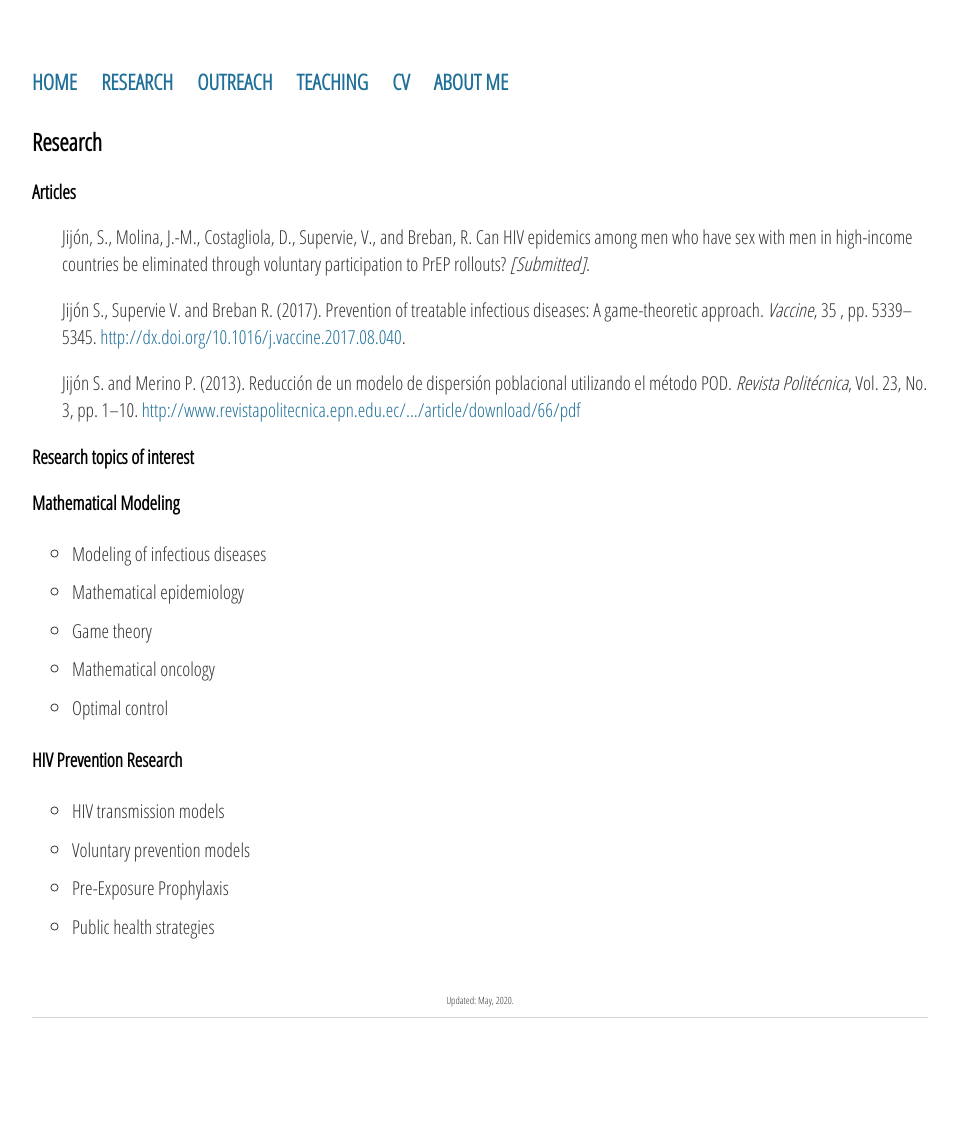
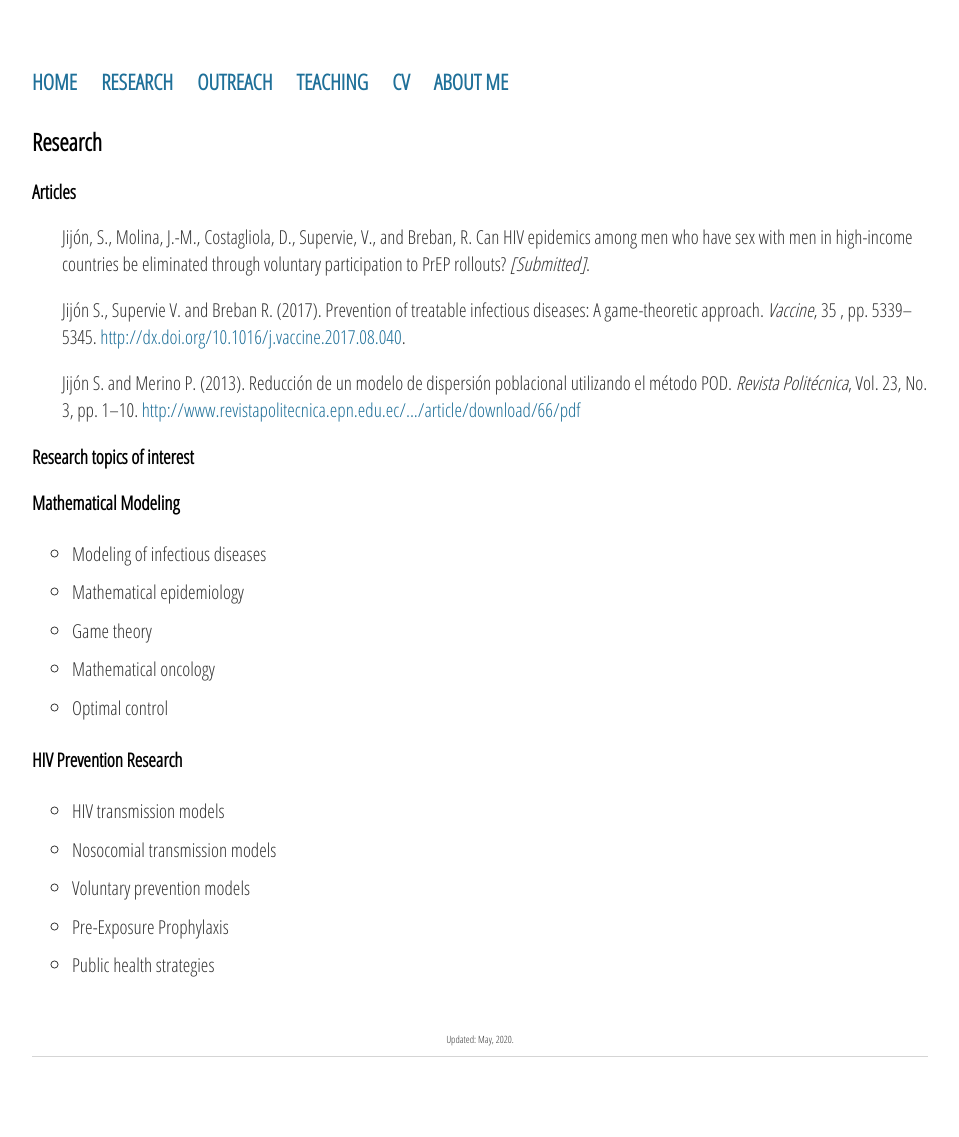
Before and after one commit to sjijon/sjijon.github.io, a Jekyll site: the page built from research.html, in a window 1280 px wide. Shown: the whole page, without its empty margins (160-1119 px from the left). Built offline with Jekyll 4.4.1, drawn with Linux system fonts in a browser that asks for light colours; nearby versions of some CDN libraries; before the commit the page ends 1098 px from its top, so only the background shows below that.

Commit message:
Update research.html

```diff
--- a/research.html
+++ b/research.html
@@ -22,6 +22,7 @@ title: Research
 	<h4>HIV Prevention Research</h4>
 	<ul>
 		<li>HIV transmission models</li>
+		<li>Nosocomial transmission models</li>
 		<li>Voluntary prevention models</li>
 		<li>Pre-Exposure Prophylaxis</li>
 		<li>Public health strategies</li>
```
